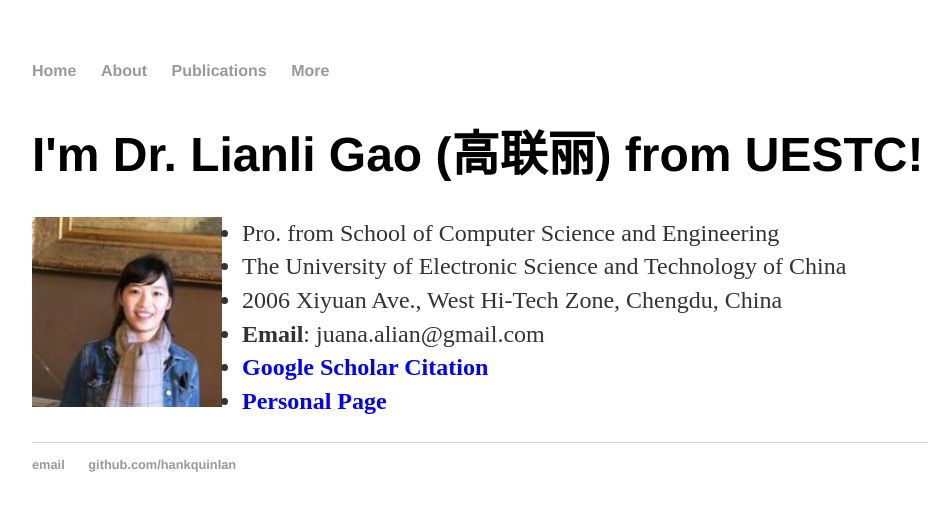
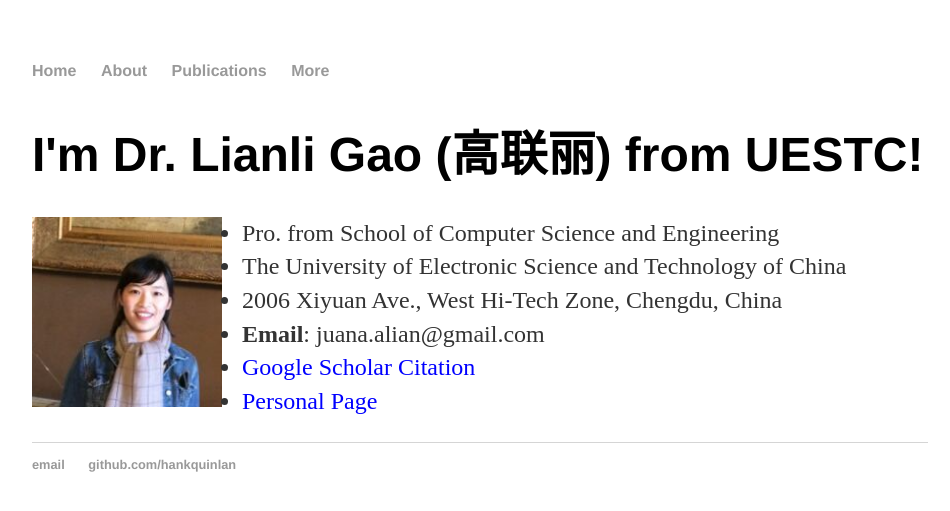
Before and after one commit to lianliGao/lianligao.github.io, a Jekyll site: the page built from index.html, in a window 1280 px wide. Shown: the top 511 px of the page, without its empty margins (160-1110 px from the left). Built offline with Jekyll 4.4.1, drawn with Linux system fonts in a browser that asks for light colours.

Commit message:
Update index.html

```diff
--- a/index.html
+++ b/index.html
@@ -11,8 +11,8 @@
 					<li>The University of Electronic Science and Technology of China</li>
 					<li>2006 Xiyuan Ave., West Hi-Tech Zone, Chengdu, China </li>
 					<li> <b>Email</b>: juana.alian@gmail.com </li>
-					<li><a href="https://scholar.google.com/citations?user=zsm2dpYAAAAJ&hl=en"><b style="color:blue;"> Google Scholar Citation </b></a></li>
-					<li><a href="https://lianligao.github.io/"><b style="color:blue;">Personal Page </b> </a></li>
+					<li><a href="https://scholar.google.com/citations?user=zsm2dpYAAAAJ&hl=en"><div style="color:blue;"> Google Scholar Citation </div></a></li>
+					<li><a href="https://lianligao.github.io/"><iv style="color:blue;">Personal Page </div> </a></li>
 				</ul>
 			</p>
 			</div>
```
